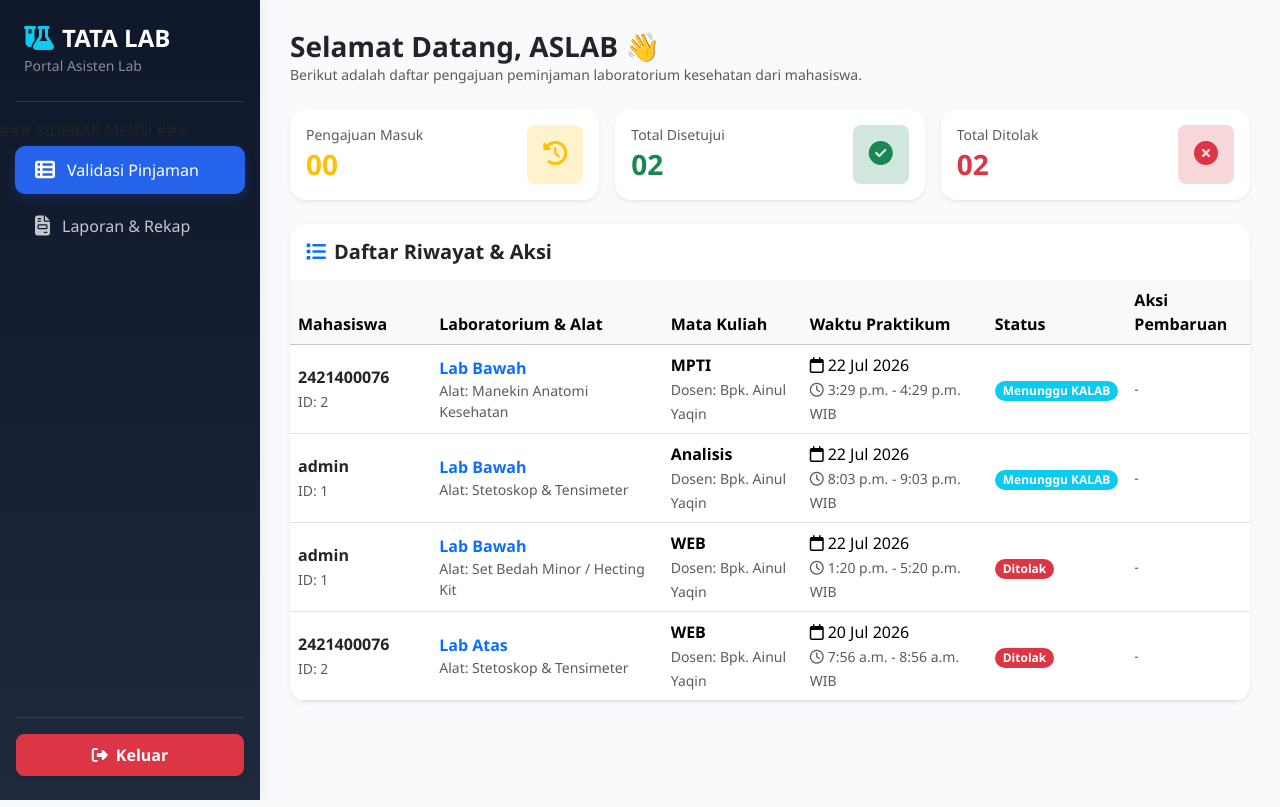
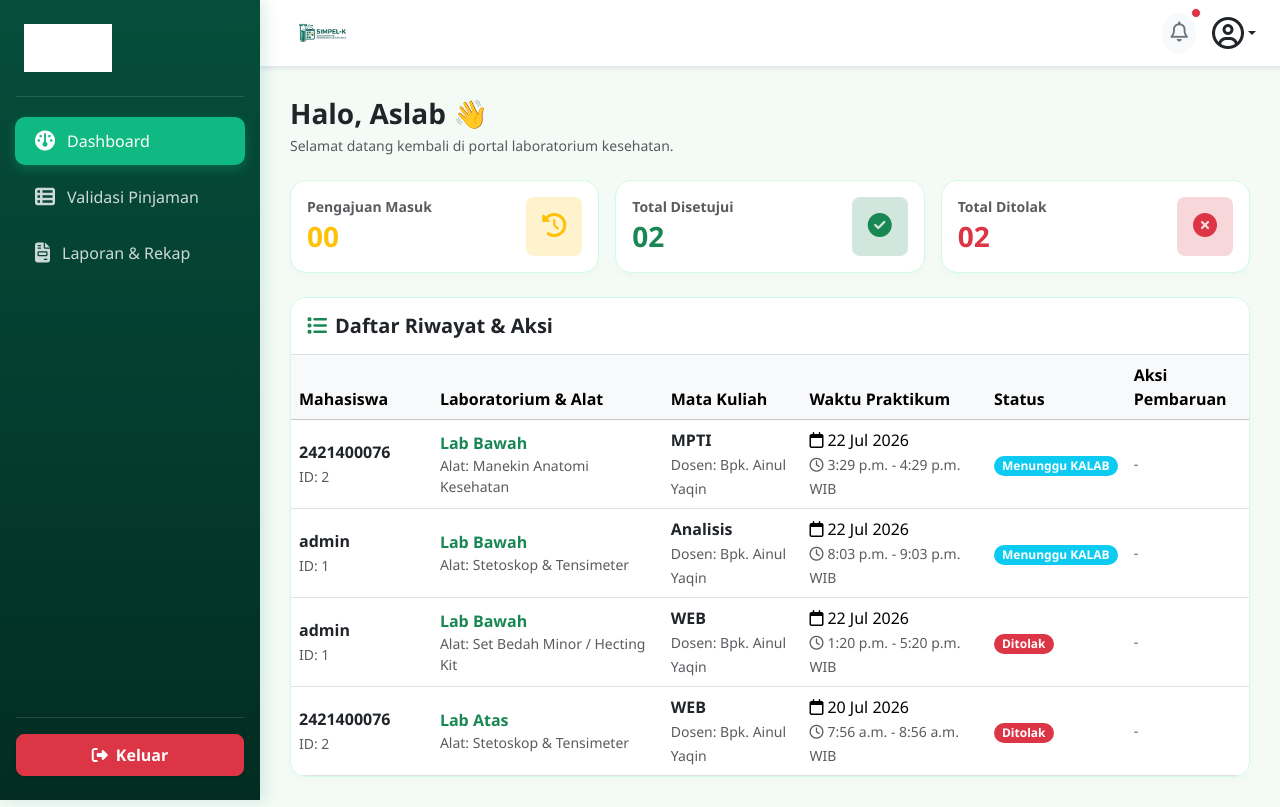
Before and after one commit to SriAstutik09/si_lab_kesehatan, a Django app: page /aslab/dashboard/ in a window 1280 px wide. Run offline with Django 5.2, Linux system fonts and the light colour scheme; a user stored in the database is signed in; data comes from the database, SQL or seed files in the repository; both versions use the stored data as it was after the commit.

Commit message:
perbaikan tampilan ASLAB

```diff
--- a/aslab/templates/aslab/dashboard.html
+++ b/aslab/templates/aslab/dashboard.html
@@ -1,22 +1,33 @@
+{% load static %}
 <!DOCTYPE html>
-<html lang="en">
+<html lang="id">
 
 <head>
     <meta charset="UTF-8">
     <meta name="viewport" content="width=device-width, initial-scale=1.0">
-    <title>Dashboard ASLAB - TATA LAB</title>
+    <title>Dashboard ASLAB - SIMPEL-K / TATA LAB</title>
     <!-- Bootstrap 5 CSS -->
     <link href="https://cdn.jsdelivr.net/npm/bootstrap@5.3.2/dist/css/bootstrap.min.css" rel="stylesheet">
-    <!-- Font Awesome -->
+    <!-- Font Awesome untuk Icon -->
     <link rel="stylesheet" href="https://cdnjs.cloudflare.com/ajax/libs/font-awesome/6.4.2/css/all.min.css">
 
     <style>
+        :root {
+            --primary-green: #10b981;
+            --dark-green: #065f46;
+            --emerald-gradient: linear-gradient(135deg, #064e3b 0%, #047857 100%);
+            --sidebar-gradient: linear-gradient(180deg, #064e3b 0%, #022c22 100%);
+            --light-bg: #f4fbf7;
+        }
+
         body {
-            background-color: #f8fafc;
+            background-color: var(--light-bg);
             font-family: 'Segoe UI', Tahoma, Geneva, Verdana, sans-serif;
             overflow-x: hidden;
+            color: #1e293b;
         }
 
+        /* Sidebar Tema Hijau Emerald */
         .sidebar {
             position: fixed;
             top: 0;
@@ -24,14 +35,14 @@
             left: 0;
             z-index: 1040;
             width: 260px;
-            background: linear-gradient(180deg, #0f172a 0%, #1e293b 100%);
-            box-shadow: 4px 0 10px rgba(0, 0, 0, 0.05);
+            background: var(--sidebar-gradient);
+            box-shadow: 4px 0 15px rgba(4, 120, 87, 0.15);
             transition: transform 0.3s ease;
         }
 
         .sidebar .nav-link {
             font-weight: 500;
-            color: rgba(255, 255, 255, 0.75);
+            color: rgba(255, 255, 255, 0.8);
             padding: 12px 20px;
             margin: 4px 15px;
             border-radius: 10px;
@@ -43,15 +54,16 @@
 
         .sidebar .nav-link:hover {
             color: #fff;
-            background-color: rgba(255, 255, 255, 0.1);
+            background-color: rgba(255, 255, 255, 0.12);
         }
 
         .sidebar .nav-link.active {
             color: #fff;
-            background: #2563eb;
-            box-shadow: 0 4px 12px rgba(37, 99, 235, 0.2);
+            background: #10b981;
+            box-shadow: 0 4px 12px rgba(16, 185, 129, 0.3);
         }
 
+        /* Main Content */
         .main-content {
             margin-left: 260px;
             padding: 30px;
@@ -59,13 +71,15 @@
             transition: margin-left 0.3s ease;
         }
 
-        .top-navbar {
-            display: none;
-            background-color: #fff;
-            box-shadow: 0 2px 4px rgba(0, 0, 0, 0.05);
+        /* Header Atas Berdasar UI/UX */
+        .top-header-bar {
+            background-color: #ffffff;
+            border-bottom: 1px solid #e2e8f0;
+            padding: 12px 24px;
+            margin: -30px -30px 30px -30px;
         }
 
-        /* Responsif Layar Kecil / Tablet / HP */
+        /* Mobile Adjustments */
         @media (max-width: 991.98px) {
             .sidebar {
                 transform: translateX(-260px);
@@ -78,16 +92,12 @@
             .main-content {
                 margin-left: 0;
                 padding: 15px;
-                padding-top: 80px;
+                padding-top: 15px;
             }
 
-            .top-navbar {
-                display: flex;
-                position: fixed;
-                top: 0;
-                left: 0;
-                right: 0;
-                z-index: 1030;
+            .top-header-bar {
+                margin: -15px -15px 20px -15px;
+                padding: 10px 15px;
             }
 
             .sidebar-overlay {
@@ -106,7 +116,14 @@
             }
         }
 
-        /* Desain Khusus Tombol Aksi */
+        /* Card Custom */
+        .card-custom {
+            border: 1px solid #d1fae5;
+            box-shadow: 0 4px 6px -1px rgba(6, 95, 70, 0.03);
+            border-radius: 16px;
+        }
+
+        /* Action Buttons */
         .btn-action-group {
             display: flex;
             gap: 6px;
@@ -116,7 +133,7 @@
 
         .btn-action {
             font-size: 0.75rem;
-            padding: 5px 10px;
+            padding: 6px 12px;
             border-radius: 8px;
             font-weight: 600;
             display: inline-flex;
@@ -132,24 +149,13 @@
     <!-- Overlay HP -->
     <div class="sidebar-overlay" id="sidebarOverlay"></div>
 
-    <!-- Top Navbar Mobile -->
-    <nav class="navbar top-navbar px-3 py-2">
-        <button class="btn btn-light border" type="button" id="hamburgerBtn">
-            <i class="fa-solid fa-bars fs-4 text-secondary"></i>
-        </button>
-        <span class="fw-bold text-dark ms-2">TATA LAB</span>
-        <div class="ms-auto small badge bg-primary">ASLAB</div>
-    </nav>
-
-    <!-- Sidebar Menu -->
+    <!-- Sidebar Menu Hijau -->
     <div class="sidebar d-flex flex-column justify-content-between py-4" id="sidebarMenu">
         <div>
+            <!-- Header Logo Sidebar -->
             <div class="px-4 mb-4 text-white d-flex align-items-center justify-content-between">
-                <div>
-                    <h4 class="fw-bold mb-0 text-uppercase tracking-wider">
-                        <i class="fa-solid fa-flask-vial text-info me-2"></i>TATA LAB
-                    </h4>
-                    <small class="text-white-50">Portal Asisten Lab</small>
+                <div class="d-flex align-items-center gap-2">
+                    <img src="{% static 'images/logo.png' %}" alt="Logo TATA LAB" style="height: 48px; width: auto; filter: brightness(0) invert(1);">
                 </div>
                 <button class="btn text-white d-lg-none" type="button" id="closeSidebarBtn">
                     <i class="fa-solid fa-xmark fs-4"></i>
@@ -157,10 +163,15 @@
             </div>
             <hr class="text-white-50 mx-3">
 
-            ### SIDEBAR MENU ###
+            <!-- MENU SIDEBAR (Termasuk Dashboard) -->
             <ul class="nav nav-pills flex-column mb-auto">
                 <li class="nav-item">
                     <a href="{% url 'aslab:dashboard' %}" class="nav-link active">
+                        <i class="fa-solid fa-gauge fs-5"></i> Dashboard
+                    </a>
+                </li>
+                <li class="nav-item">
+                    <a href="{% url 'aslab:dashboard' %}" class="nav-link">
                         <i class="fa-solid fa-table-list fs-5"></i> Validasi Pinjaman
                     </a>
                 </li>
@@ -172,10 +183,10 @@
             </ul>
         </div>
 
+        <!-- Tombol Logout -->
         <div class="px-3">
             <hr class="text-white-50 mb-3">
-            <a href="/auth/logout/"
-                class="btn btn-danger w-100 py-2 rounded-3 fw-bold d-flex align-items-center justify-content-center gap-2 shadow-sm">
+            <a href="/auth/logout/" class="btn btn-danger w-100 py-2 rounded-3 fw-bold d-flex align-items-center justify-content-center gap-2 shadow-sm">
                 <i class="fa-solid fa-right-from-bracket"></i> Keluar
             </a>
         </div>
@@ -183,6 +194,43 @@
 
     <!-- Main Content Area -->
     <div class="main-content">
+
+        <!-- HEADER ATAS PRESISI SESUAI GAMBAR DESAIN UI/UX -->
+        <div class="top-header-bar d-flex align-items-center justify-content-between shadow-sm">
+            <div class="d-flex align-items-center gap-3">
+                <button class="btn btn-light border-0 p-1 d-lg-none" type="button" id="hamburgerBtn">
+                    <i class="fa-solid fa-bars fs-3 text-dark"></i>
+                </button>
+                <img src="{% static 'images/logo.png' %}" alt="SIMPEL-K" style="height: 42px; width: auto;">
+            </div>
+
+            <!-- Ikon Lonceng Notifikasi & Profil Aktif Dropdown -->
+            <div class="d-flex align-items-center gap-3">
+                <button class="btn btn-light rounded-circle border-0 p-2 position-relative" type="button">
+                    <i class="fa-regular fa-bell fs-5 text-secondary"></i>
+                    <span class="position-absolute top-0 start-100 translate-middle p-1 bg-danger border border-light rounded-circle"></span>
+                </button>
+
+                <!-- Dropdown Profil Asli User yang Sedang Login -->
+                <div class="dropdown">
+                    <a href="#" class="d-flex align-items-center text-dark text-decoration-none dropdown-toggle" id="dropdownUser" data-bs-toggle="dropdown" aria-expanded="false">
+                        <i class="fa-regular fa-circle-user fs-2 text-dark"></i>
+                    </a>
+                    <ul class="dropdown-menu dropdown-menu-end shadow border-0 rounded-3 mt-2" aria-labelledby="dropdownUser">
+                        <li class="px-3 py-2 border-bottom">
+                            <span class="d-block fw-bold text-dark">{{ request.user.username }}</span>
+                            <small class="text-muted">Role: Asisten Lab (ASLAB)</small>
+                        </li>
+                        <li>
+                            <a class="dropdown-item py-2 text-danger fw-semibold" href="/auth/logout/">
+                                <i class="fa-solid fa-right-from-bracket me-2"></i> Keluar
+                            </a>
+                        </li>
+                    </ul>
+                </div>
+            </div>
+        </div>
+
         <!-- Notifikasi Pesan Django -->
         {% if messages %}
         {% for message in messages %}
@@ -193,21 +241,19 @@
         {% endfor %}
         {% endif %}
 
-        <div class="d-flex justify-content-between align-items-center mb-4">
-            <div>
-                <h3 class="fw-bold text-slate-800 mb-0">Selamat Datang, ASLAB 👋</h3>
-                <p class="text-muted mb-0 small">Berikut adalah daftar pengajuan peminjaman laboratorium kesehatan dari
-                    mahasiswa.</p>
-            </div>
+        <!-- Salam Welcoming -->
+        <div class="mb-4">
+            <h3 class="fw-bold text-dark mb-1">Halo, {{ request.user.first_name|default:"Aslab" }} 👋</h3>
+            <p class="text-muted small mb-0">Selamat datang kembali di portal laboratorium kesehatan.</p>
         </div>
 
         <!-- Kartu Ringkasan Statistik -->
         <div class="row g-3 mb-4">
             <div class="col-12 col-sm-4">
-                <div class="card border-0 shadow-sm p-3 bg-white rounded-4">
+                <div class="card card-custom p-3 bg-white">
                     <div class="d-flex align-items-center justify-content-between">
                         <div>
-                            <h6 class="text-muted fw-medium mb-1 small">Pengajuan Masuk</h6>
+                            <h6 class="text-muted fw-bold mb-1 small">Pengajuan Masuk</h6>
                             <h3 class="fw-bold text-warning mb-0">{{ total_masuk|stringformat:"02d" }}</h3>
                         </div>
                         <div class="bg-warning-subtle text-warning p-3 rounded-3">
@@ -217,10 +263,10 @@
                 </div>
             </div>
             <div class="col-12 col-sm-4">
-                <div class="card border-0 shadow-sm p-3 bg-white rounded-4">
+                <div class="card card-custom p-3 bg-white">
                     <div class="d-flex align-items-center justify-content-between">
                         <div>
-                            <h6 class="text-muted fw-medium mb-1 small">Total Disetujui</h6>
+                            <h6 class="text-muted fw-bold mb-1 small">Total Disetujui</h6>
                             <h3 class="fw-bold text-success mb-0">{{ total_disetujui|stringformat:"02d" }}</h3>
                         </div>
                         <div class="bg-success-subtle text-success p-3 rounded-3">
@@ -230,10 +276,10 @@
                 </div>
             </div>
             <div class="col-12 col-sm-4">
-                <div class="card border-0 shadow-sm p-3 bg-white rounded-4">
+                <div class="card card-custom p-3 bg-white">
                     <div class="d-flex align-items-center justify-content-between">
                         <div>
-                            <h6 class="text-muted fw-medium mb-1 small">Total Ditolak</h6>
+                            <h6 class="text-muted fw-bold mb-1 small">Total Ditolak</h6>
                             <h3 class="fw-bold text-danger mb-0">{{ total_ditolak|stringformat:"02d" }}</h3>
                         </div>
                         <div class="bg-danger-subtle text-danger p-3 rounded-3">
@@ -245,10 +291,9 @@
         </div>
 
         <!-- Tabel Data Peminjaman -->
-        <div class="card border-0 shadow-sm rounded-4 overflow-hidden">
-            <div class="card-header bg-white border-0 py-3">
-                <h5 class="fw-bold mb-0 text-dark"><i class="fa-solid fa-list me-2 text-primary"></i>Daftar Riwayat &
-                    Aksi</h5>
+        <div class="card card-custom bg-white overflow-hidden">
+            <div class="card-header bg-white border-bottom py-3">
+                <h5 class="fw-bold mb-0 text-dark"><i class="fa-solid fa-list me-2 text-success"></i>Daftar Riwayat & Aksi</h5>
             </div>
             <div class="table-responsive">
                 <table class="table table-hover align-middle mb-0" style="min-width: 800px;">
@@ -270,34 +315,28 @@
                                 <small class="text-muted">ID: {{ pinjam.mahasiswa.id }}</small>
                             </td>
                             <td>
-                                <div class="fw-bold text-primary">{{ pinjam.ruang_lab.nama_ruang }}</div>
+                                <div class="fw-bold text-success">{{ pinjam.ruang_lab.nama_ruang }}</div>
                                 <small class="text-muted d-block">Alat: {{ pinjam.alat_bahan.nama_alat }}</small>
                             </td>
                             <td>
-                                <div class="fw-bold">{{ pinjam.mata_kuliah }}</div>
-                                <!-- Menampilkan nama dosen dengan penanganan jika data kosong -->
+                                <div class="fw-bold text-dark">{{ pinjam.mata_kuliah }}</div>
                                 <small class="text-muted">
                                     Dosen: {{ pinjam.dosen|default:pinjam.nama_dosen|default:"-" }}
                                 </small>
                             </td>
                             <td>
-                                <div><i class="fa-regular fa-calendar me-1"></i>{{ pinjam.tanggal_pinjam|date:"d M Y" }}
-                                </div>
-                                <small class="text-muted"><i class="fa-regular fa-clock me-1"></i>{{ pinjam.wkt_mulai }}
-                                    - {{ pinjam.wkt_akhir }} WIB</small>
+                                <div><i class="fa-regular fa-calendar me-1"></i>{{ pinjam.tanggal_pinjam|date:"d M Y" }}</div>
+                                <small class="text-muted"><i class="fa-regular fa-clock me-1"></i>{{ pinjam.wkt_mulai }} - {{ pinjam.wkt_akhir }} WIB</small>
                             </td>
                             <td>
                                 {% if pinjam.status == 'pending' %}
-                                <span class="badge bg-warning text-dark px-2 py-1 rounded-pill small">Menunggu
-                                    ASLAB</span>
+                                <span class="badge bg-warning text-dark px-2 py-1 rounded-pill small">Menunggu ASLAB</span>
                                 {% elif pinjam.status == 'verified' %}
-                                <span class="badge bg-info text-white px-2 py-1 rounded-pill small">Menunggu
-                                    KALAB</span>
+                                <span class="badge bg-info text-white px-2 py-1 rounded-pill small">Menunggu KALAB</span>
                                 {% elif pinjam.status == 'disetujui' %}
                                 <span class="badge bg-success px-2 py-1 rounded-pill small">Disetujui</span>
                                 {% elif pinjam.status == 'pengembalian_diajukan' %}
-                                <span class="badge bg-warning text-dark px-2 py-1 rounded-pill small">Ajukan
-                                    Pengembalian</span>
+                                <span class="badge bg-warning text-dark px-2 py-1 rounded-pill small">Ajukan Pengembalian</span>
                                 {% elif pinjam.status == 'selesai' %}
                                 <span class="badge bg-primary px-2 py-1 rounded-pill small">Selesai</span>
                                 {% else %}
@@ -306,7 +345,6 @@
                             </td>
                             <td>
                                 <div class="btn-action-group">
-                                    <!-- 1. Tombol Verifikasi & Tolak Aktif Berfungsi -->
                                     {% if pinjam.status == 'pending' %}
                                     <a href="{% url 'aslab:verifikasi' pinjam.id 'verifikasi' %}"
                                         class="btn btn-success btn-action"
@@ -318,16 +356,12 @@
                                         onclick="return confirm('Yakin ingin MENOLAK peminjaman ini?');">
                                         <i class="fa-solid fa-xmark"></i> Tolak
                                     </a>
-
-                                    <!-- 2. Tombol Konfirmasi Selesai Pengembalian -->
                                     {% elif pinjam.status == 'pengembalian_diajukan' %}
                                     <a href="{% url 'aslab:verifikasi' pinjam.id 'selesai' %}"
                                         class="btn btn-primary btn-action"
                                         onclick="return confirm('Konfirmasi bahwa alat/lab sudah selesai dikembalikan?');">
                                         <i class="fa-solid fa-box-archive"></i> Selesai
                                     </a>
-
-                                    <!-- Status Lainnya -->
                                     {% else %}
                                     <span class="text-muted small italic">-</span>
                                     {% endif %}
@@ -336,8 +370,7 @@
                         </tr>
                         {% empty %}
                         <tr>
-                            <td colspan="6" class="text-center py-4 text-muted">Belum ada data pengajuan peminjaman
-                                laboratorium.</td>
+                            <td colspan="6" class="text-center py-4 text-muted">Belum ada data pengajuan peminjaman laboratorium.</td>
                         </tr>
                         {% endfor %}
                     </tbody>
@@ -349,7 +382,7 @@
     <!-- Bootstrap 5 JS Bundle -->
     <script src="https://cdn.jsdelivr.net/npm/bootstrap@5.3.2/dist/js/bootstrap.bundle.min.js"></script>
 
-    <!-- Script Hamburger Menu Mobile -->
+    <!-- Script Sidebar Mobile -->
     <script>
         const hamburgerBtn = document.getElementById('hamburgerBtn');
         const closeSidebarBtn = document.getElementById('closeSidebarBtn');
```
Also changed, not shown: aslab/templates/aslab/laporan.html (+93 -100 lines), db.sqlite3.
